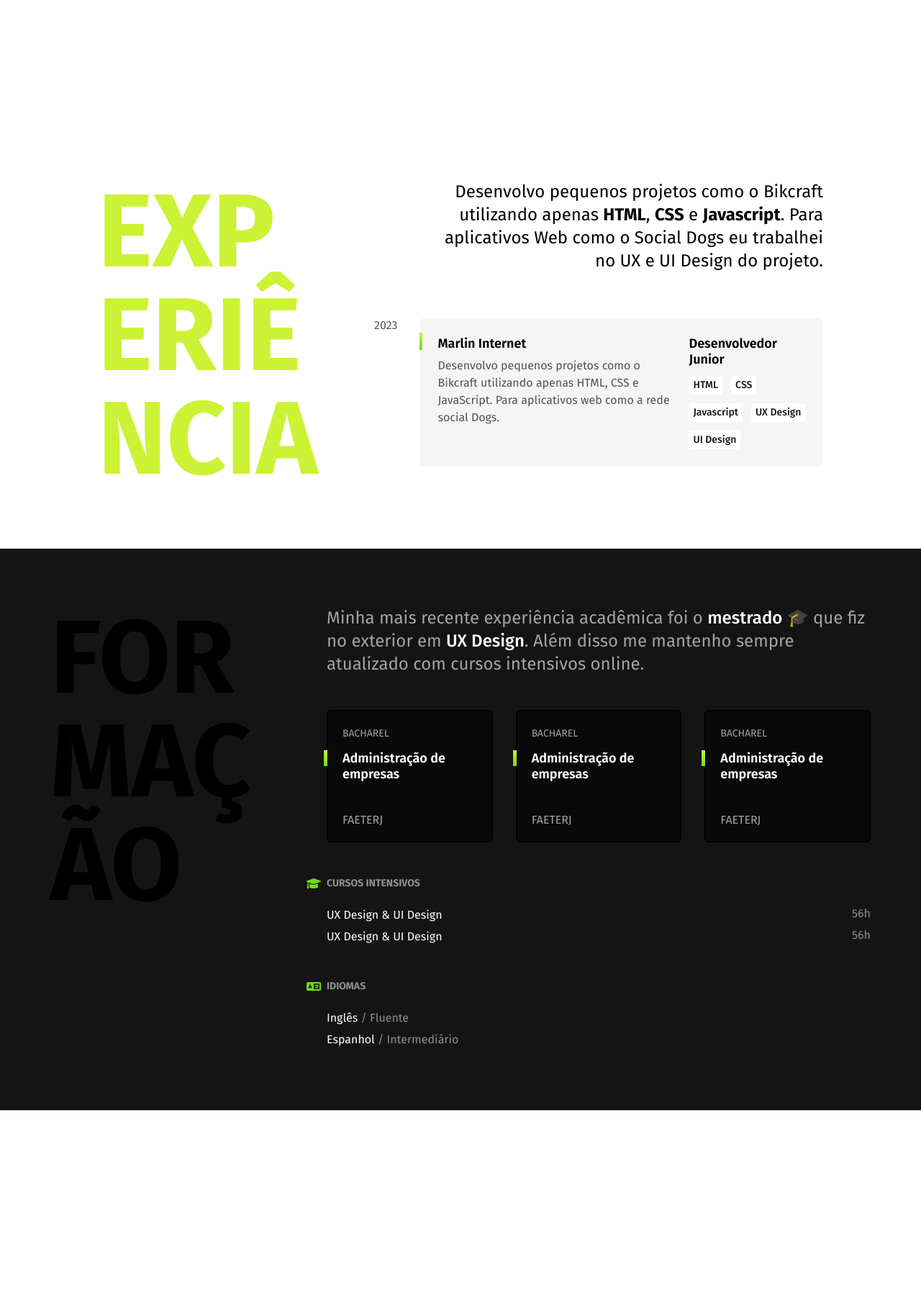
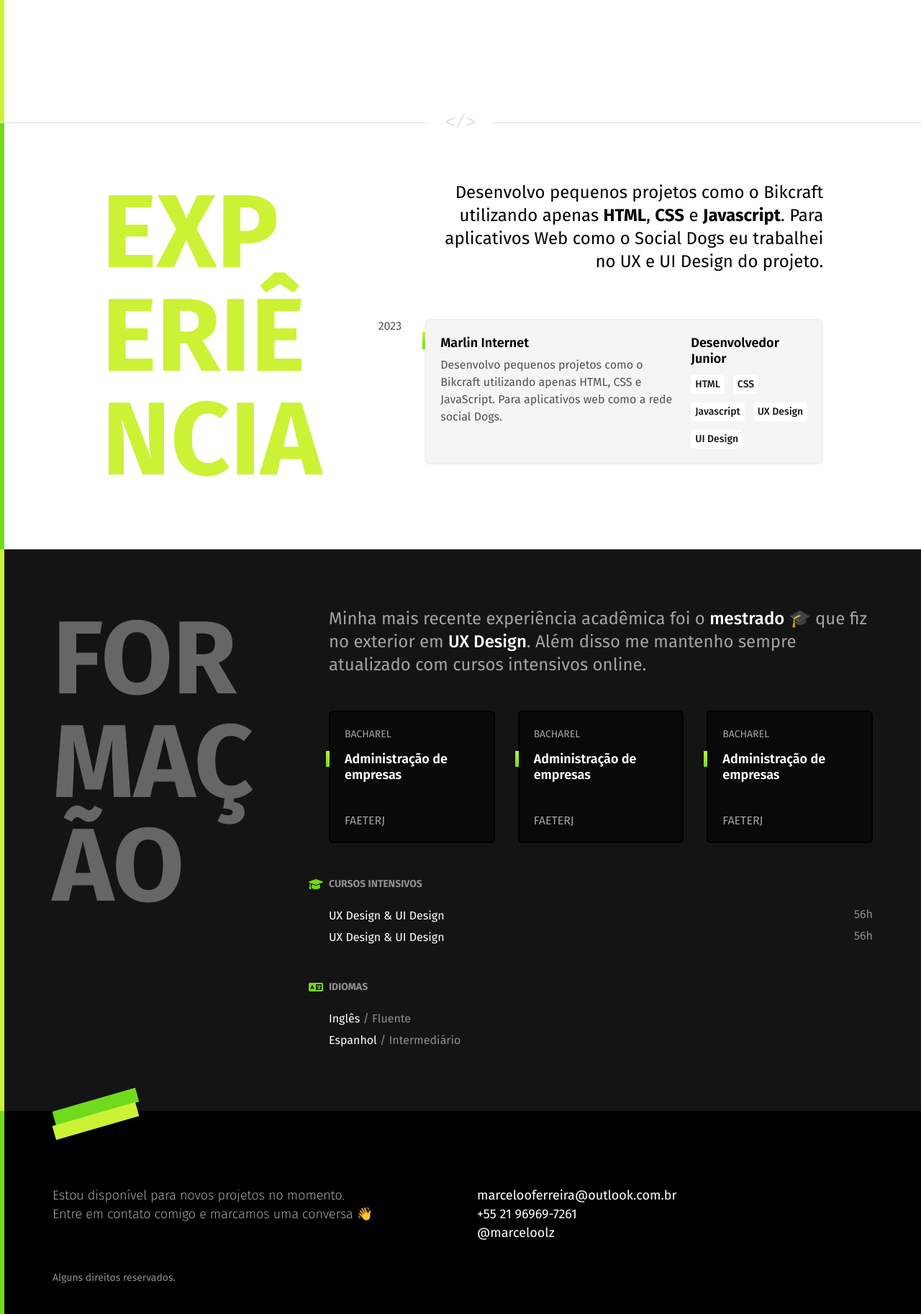
Before and after one commit to Marceloolz/portfolio-origamid, a website: page index.html in a window 1280 px wide. Shown: the part 630-2455 px from the top of the page at 72% size. Before the commit the page ends 2172 px from the top, so only its background shows below. Drawn offline with Linux system fonts and the light colour scheme.

Commit message:
Layout desktop em finalizacao

```diff
--- a/assets/sass/experiencia.scss
+++ b/assets/sass/experiencia.scss
@@ -2,6 +2,7 @@
   display: flex;
   justify-content: center;
   padding: 80px;
+  border-left: 6px solid $GreenOne;
   @extend %Hover;
   .SiteExperiencia_Container {
     max-width: 1140px;
@@ -45,11 +46,10 @@
             grid-template-columns: 2fr 1fr;
             grid-gap: 24px;
             background-color: $C1;
-            border: 2px solid $C2;
             padding: 20px;
             border-radius: 6px;
             position: relative;
-            border: 4px solid #0000;
+            border: 2px solid $C2;
             @extend %Hover;
             &:before {
               width: 4px;
@@ -110,7 +110,7 @@
               }
             }
             &:hover {
-              border: 4px solid $GreenOne;
+              border: 2px solid $GreenOne;
               &:before {
                 opacity: 0;
               }
--- /dev/null
+++ b/assets/sass/footer.scss
@@ -0,0 +1,62 @@
+.SiteFooter {
+  background-color: $Black;
+  padding: 64px 0px 40px 0px;
+  display: flex;
+  flex-direction: row;
+  align-items: center;
+  justify-content: center;
+  border-left: 6px solid $GreenOne;
+  .SiteFooter_Container {
+    max-width: 90%;
+    width: 1140px;
+    .SiteFooter_Container_Mark {
+      .Container_Mark_Detail {
+        width: 120px;
+        height: 20px;
+        transform: rotate(-16deg);
+        position: relative;
+        top: -80px;
+        left: 0px;
+        &:nth-child(1) {
+          background-color: $GreenOne;
+        }
+        &:nth-child(2) {
+          background-color: $GreenTwo;
+        }
+      }
+    }
+    .SiteFooter_Container_Content {
+      display: grid;
+      grid-gap: 40px;
+      grid-template-columns: 1fr 1fr;
+      .Container_Content_Text {
+        color: $C4;
+        font-size: 18px;
+        line-height: 26px;
+        font-weight: 200;
+      }
+      .Container_Content_Contatos {
+        .Content_Contatos_Item {
+          color: $White;
+          font-size: 18px;
+          line-height: 26px;
+          @extend %Hover;
+          a {
+            color: inherit;
+            text-decoration: none;
+          }
+          &:hover {
+            color: $GreenOne;
+          }
+        }
+      }
+    }
+    .SiteFooter_Container_Copyright {
+      color: $C7;
+      font-size: 14px;
+      line-height: 20px;
+      font-weight: 400;
+      margin-top: 40px;
+    }
+  }
+}
--- a/assets/sass/formacao.scss
+++ b/assets/sass/formacao.scss
@@ -4,6 +4,7 @@
   justify-content: center;
   background-color: $C13;
   padding: 80px 0px;
+  border-left: 6px solid $GreenTwo;
   .SiteFormacao_Container {
     max-width: 1140px;
     width: 90%;
@@ -11,7 +12,7 @@
     flex-direction: row;
     grid-gap: 64px;
     .SiteFormacao_Container_BigTitle {
-      color: $Black;
+      color: $C9;
       font-size: 144px;
       line-height: 144px;
       word-break: break-all;
--- a/assets/sass/style.scss
+++ b/assets/sass/style.scss
@@ -3,9 +3,37 @@
 @import "superbanner.scss";
 @import "experiencia.scss";
 @import "formacao.scss";
+@import "footer.scss";
 // @import "components.scss";
 body {
   margin: inherit;
   padding: inherit;
   font-family: "Fira Sans", sans-serif;
 }
+
+.SiteDivisor {
+  display: flex;
+  flex-direction: row;
+  align-items: center;
+  justify-content: center;
+  text-align: center;
+  .SiteDivisor_Item {
+    width: 100%;
+    height: 1px;
+    background-color: $C3;
+  }
+  .SiteDivisor_XMP {
+    margin: inherit;
+    padding: 0 24px;
+    display: flex !important;
+    align-items: center;
+    justify-content: center;
+    text-align: center;
+    white-space: unset;
+    font-size: 24px;
+    color: $C3;
+    position: absolute;
+    z-index: 2;
+    background-color: $White;
+  }
+}
--- a/assets/sass/superbanner.scss
+++ b/assets/sass/superbanner.scss
@@ -3,6 +3,7 @@
   justify-content: center;
   min-height: calc(100vh - 94px);
   align-items: center;
+  border-left: 6px solid $GreenTwo;
   .SiteSuperBanner_Container {
     width: 1140px;
     max-width: 90%;
@@ -37,6 +38,9 @@
           display: block;
           z-index: 3;
           position: relative;
+          .Title_Row_Cursor {
+            animation: animaCursorSuperbanner 1.5s infinite;
+          }
         }
         .Content_Title_Detail {
           position: absolute;
@@ -71,3 +75,21 @@
     filter: hue-rotate(360deg);
   }
 }
+
+@keyframes animaCursorSuperbanner {
+  0% {
+    opacity: 0;
+  }
+  25% {
+    opacity: 0;
+  }
+  50% {
+    opacity: 1;
+  }
+  75% {
+    opacity: 0;
+  }
+  100% {
+    opacity: 0;
+  }
+}
--- a/index.html
+++ b/index.html
@@ -53,6 +53,7 @@
       </nav>
     </div>
   </header>
+
   <section class="SiteSuperBanner">
     <div class="SiteSuperBanner_Container">
       <div class="SiteSuperBanner_Container_ImageWolf">
@@ -64,13 +65,21 @@
             <div class="Title_Detail_Item"></div>
             <div class="Title_Detail_Item"></div>
           </div>
-          <span class="Content_Title_Row">Desenvolvedor</span>
-          <span class="Content_Title_Row">front-end &</span>
-          <span class="Content_Title_Row">UX/UI Designer</span>
+          <span class="Content_Title_Row">Web designer</span>
+          <span class="Content_Title_Row">& front-end</span>
+          <span class="Content_Title_Row">developer <span class="Title_Row_Cursor">|</span></span>
         </h1>
       </div>
     </div>
   </section>
+
+  <div class="SiteDivisor">
+    <div class="SiteDivisor_Item"></div>
+    <xmp class="SiteDivisor_XMP">
+      </>
+    </xmp>
+    <div class="SiteDivisor_Item"></div>
+  </div>
 
   <section class="SiteExperiencia">
     <div class="SiteExperiencia_Container">
@@ -218,6 +227,40 @@
       </div>
     </div>
   </section>
+
+  <footer class="SiteFooter">
+    <div class="SiteFooter_Container">
+      <div class="SiteFooter_Container_Mark">
+        <div class="Container_Mark_Detail"></div>
+        <div class="Container_Mark_Detail"></div>
+      </div>
+      <div class="SiteFooter_Container_Content">
+        <div class="Container_Content_Text">
+          Estou disponível para novos projetos no momento.</br>Entre em contato comigo e marcamos uma conversa 👋
+        </div>
+        <div class="Container_Content_Contatos">
+          <div class="Content_Contatos_Item">
+            <a href="#">
+              marcelooferreira@outlook.com.br
+            </a>
+          </div>
+          <div class="Content_Contatos_Item">
+            <a href="#">
+              +55 21 96969-7261
+            </a>
+          </div>
+          <div class="Content_Contatos_Item">
+            <a href="#">
+              @marceloolz
+            </a>
+          </div>
+        </div>
+      </div>
+      <div class="SiteFooter_Container_Copyright">
+        Alguns direitos reservados.
+      </div>
+    </div>
+  </footer>
 </body>
 
 </html>
```
Also changed, not shown: dist/css/style.css.
